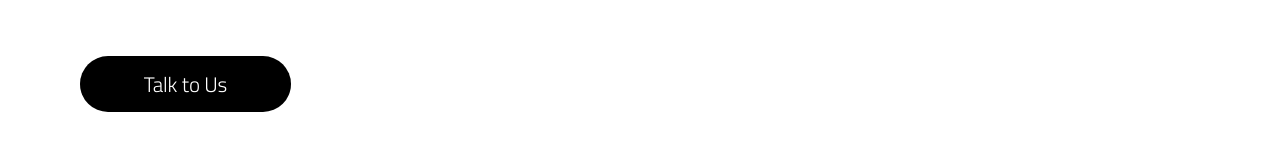
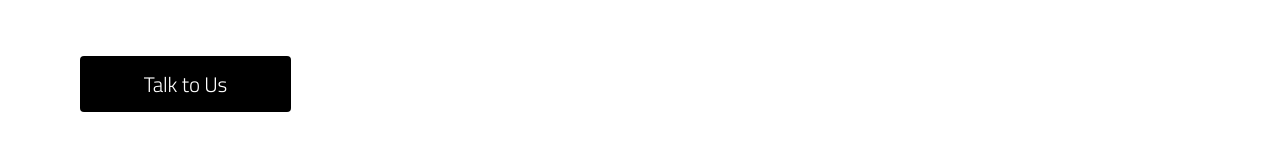
Before and after one commit to hariprasadvit/bnbwebsite, a Next.js app: page /case-study in a window 1280 px wide. Shown: the part 419-581 px from the top of the page. Built offline with nearby package versions, Linux system fonts and the light colour scheme.

Commit message:
[Fixed] Font Size in all pages

```diff
--- a/src/app/case-study-detail/page.js
+++ b/src/app/case-study-detail/page.js
@@ -16,7 +16,7 @@ const InsightsAndBlog = dynamic(() =>
 );
 const Testimonials = dynamic(() => import("@/components/Home/Testimonials"));
 
-export default function DigitalProduct() {
+export default function CaseStudyDetails() {
   return (
     <div>
       <Head>
--- a/src/app/case-study/page.js
+++ b/src/app/case-study/page.js
@@ -12,7 +12,7 @@ const InsightsAndBlog = dynamic(() =>
 );
 const Testimonials = dynamic(() => import("@/components/Home/Testimonials"));
 
-export default function Project() {
+export default function CaseStudy() {
   return (
     <div>
       <Head>
--- a/src/app/service-detail/page.js
+++ b/src/app/service-detail/page.js
@@ -22,7 +22,7 @@ const InsightsAndBlog = dynamic(() =>
 );
 const Testimonials = dynamic(() => import("@/components/Home/Testimonials"));
 
-export default function Project() {
+export default function ServiceDetails() {
   return (
     <div>
       <Head>
--- a/src/components/Home/Banner/index.js
+++ b/src/components/Home/Banner/index.js
@@ -38,7 +38,11 @@ export default function Banner({
           </h2>
           {contactUs && (
             <div className={styles.bannerContactUsButton}>
-              <div className={styles.contactUsButton}>{contactUs}</div>
+              <div
+                className={`${styles.contactUsButton} ${styles.CustomBorderRadius}`}
+              >
+                {contactUs}
+              </div>
             </div>
           )}
         </div>
--- a/src/styles/page.module.scss
+++ b/src/styles/page.module.scss
@@ -84,6 +84,10 @@
     font-size: 18px;
     line-height: 1.5;
   }
+}
+
+.CustomBorderRadius{
+border-radius: 4px;
 }
 
 .bannerContactUsButton {
@@ -184,7 +188,7 @@
 
   @media screen and (max-width: 1440px) {
     font-size: 27px;
-    line-height: 32px;
+    line-height: 37px;
   }
 
   @media screen and (max-width: 768px) {
@@ -1210,17 +1214,17 @@
 }
 
 .overviewCardTitle {
-  font-size: 36px;
+  font-size: 27px;
   line-height: 65px;
   font-weight: 600;
   letter-spacing: -0.25px;
   color: #000000;
 
 
-  @media screen and (max-width: 1200px) {
-    font-size: 30px;
-    line-height: 60px;
-  }
+  // @media screen and (max-width: 1200px) {
+  //   font-size: 30px;
+  //   line-height: 60px;
+  // }
 
   @media screen and (max-width: 768px) {
     font-size: 22px;
```
